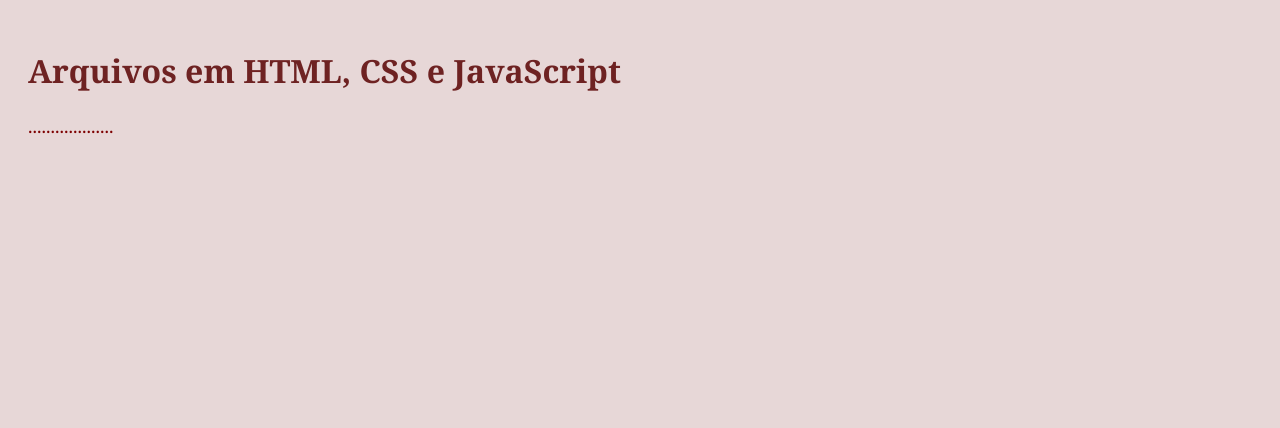
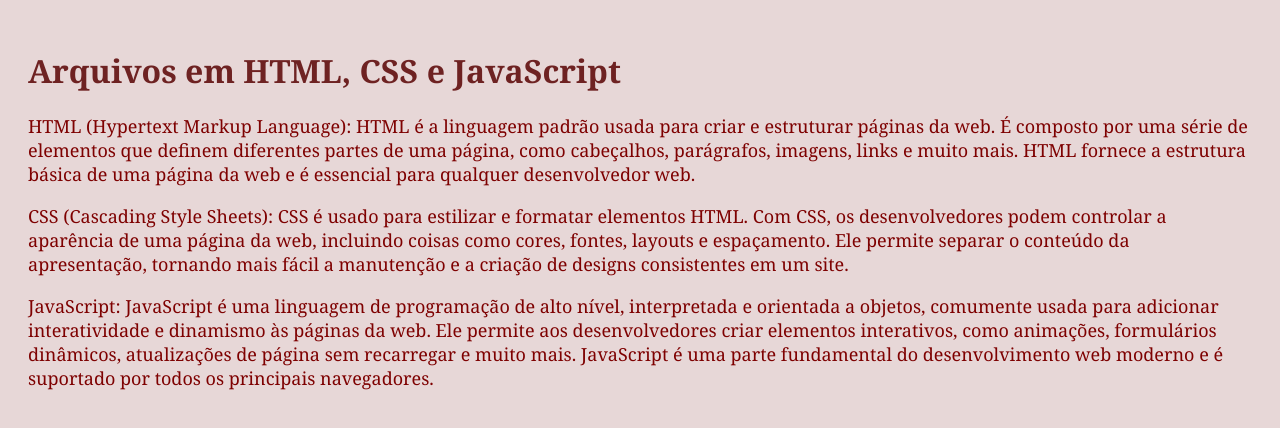
Before and after one commit to MariaEduarda1306/Atividade-HTML-CSS-e-Java-, a plain HTML site: page index.html in a window 1280 px wide. Drawn offline with Linux system fonts and the light colour scheme.

Commit message:
Update index.html

```diff
--- a/index.html
+++ b/index.html
@@ -32,7 +32,11 @@
     <h1>Arquivos em HTML, CSS e JavaScript</h1>
 
 
-    <p>...................</p>
+<p>HTML (Hypertext Markup Language): HTML é a linguagem padrão usada para criar e estruturar páginas da web. É composto por uma série de elementos que definem diferentes partes de uma página, como cabeçalhos, parágrafos, imagens, links e muito mais. HTML fornece a estrutura básica de uma página da web e é essencial para qualquer desenvolvedor web.</p>
+
+<p>CSS (Cascading Style Sheets): CSS é usado para estilizar e formatar elementos HTML. Com CSS, os desenvolvedores podem controlar a aparência de uma página da web, incluindo coisas como cores, fontes, layouts e espaçamento. Ele permite separar o conteúdo da apresentação, tornando mais fácil a manutenção e a criação de designs consistentes em um site.</p>
+
+<p>JavaScript: JavaScript é uma linguagem de programação de alto nível, interpretada e orientada a objetos, comumente usada para adicionar interatividade e dinamismo às páginas da web. Ele permite aos desenvolvedores criar elementos interativos, como animações, formulários dinâmicos, atualizações de página sem recarregar e muito mais. JavaScript é uma parte fundamental do desenvolvimento web moderno e é suportado por todos os principais navegadores.</p>
 
 
 
```
